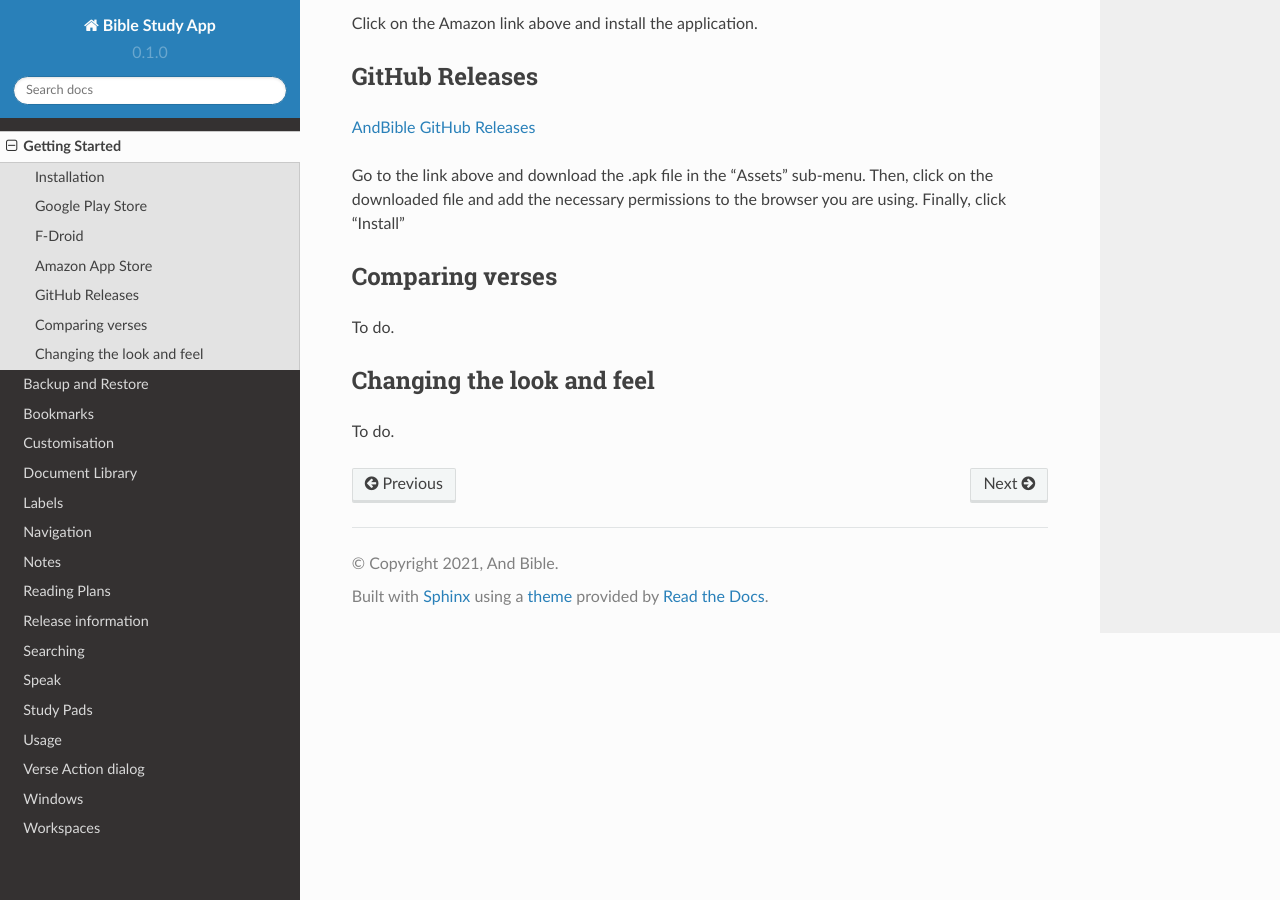
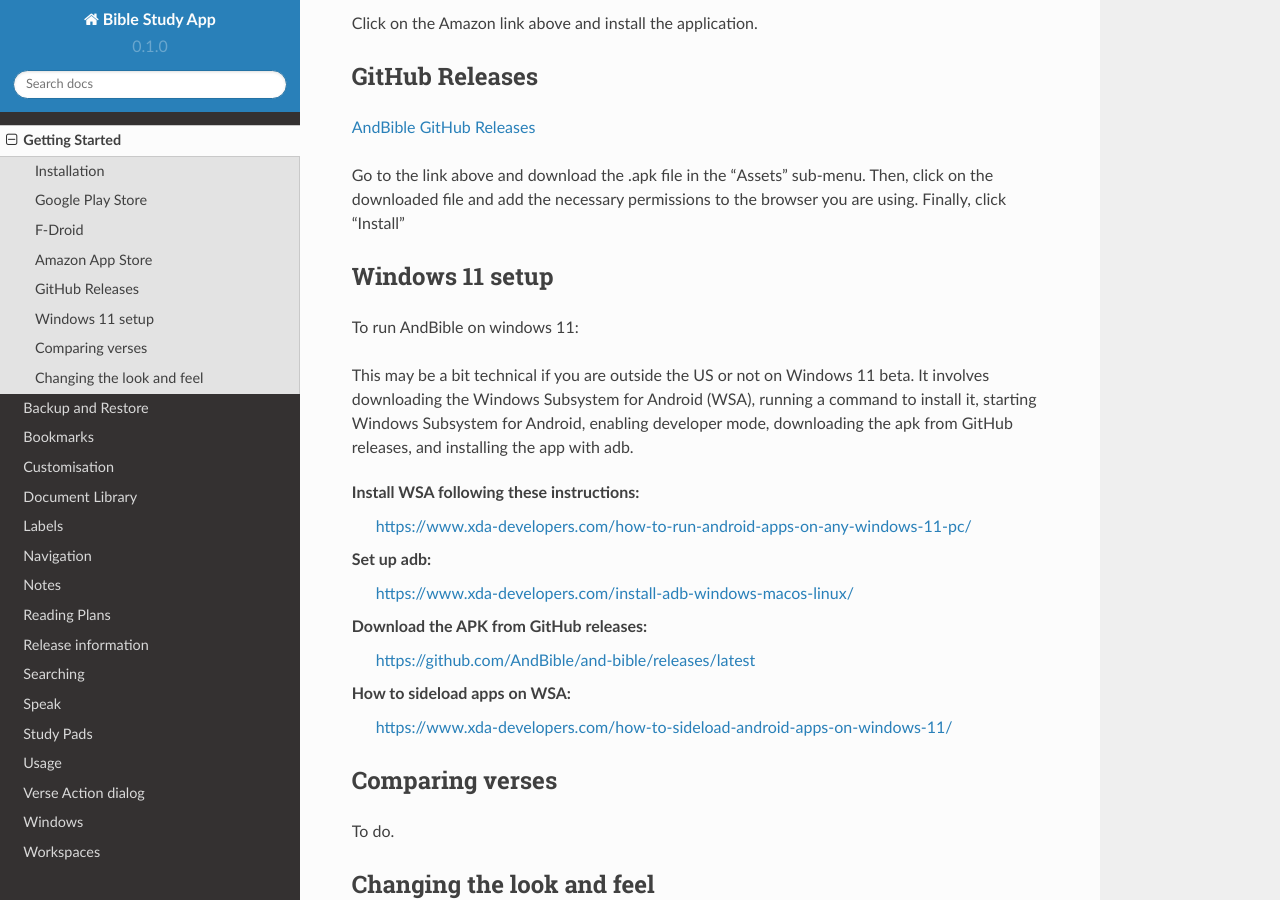
Before and after one commit to AndBible/docs, a Sphinx documentation site: the page built from docs/source/getting_started.rst, in a window 1280 px wide and 900 px high, scrolled down 684 px. Built offline with Sphinx 7.4.7 and the Read the Docs theme 2.0.0, drawn with Linux system fonts in a browser that asks for light colours; pages that are not in the unit, such as notebooks, are missing from menus.

Commit message:
Update getting_started.rst

```diff
--- a/docs/source/getting_started.rst
+++ b/docs/source/getting_started.rst
@@ -39,6 +39,26 @@
 sub-menu. Then, click on the downloaded file and add the necessary
 permissions to the browser you are using. Finally, click “Install”
 
+Windows 11 setup
+-----------------
+
+To run AndBible on windows 11:
+
+This may be a bit technical if you are outside the US or not on Windows 11 beta. It involves downloading the Windows Subsystem for Android (WSA), running a command to install it, starting Windows Subsystem for Android, enabling developer mode, downloading the apk from GitHub releases, and installing the app with adb.
+
+Install WSA following these instructions:
+ https://www.xda-developers.com/how-to-run-android-apps-on-any-windows-11-pc/
+
+Set up adb:
+ https://www.xda-developers.com/install-adb-windows-macos-linux/
+
+Download the APK from GitHub releases:
+ https://github.com/AndBible/and-bible/releases/latest
+
+How to sideload apps on WSA:
+ https://www.xda-developers.com/how-to-sideload-android-apps-on-windows-11/
+
+
 Comparing verses
 ----------------
 
```
